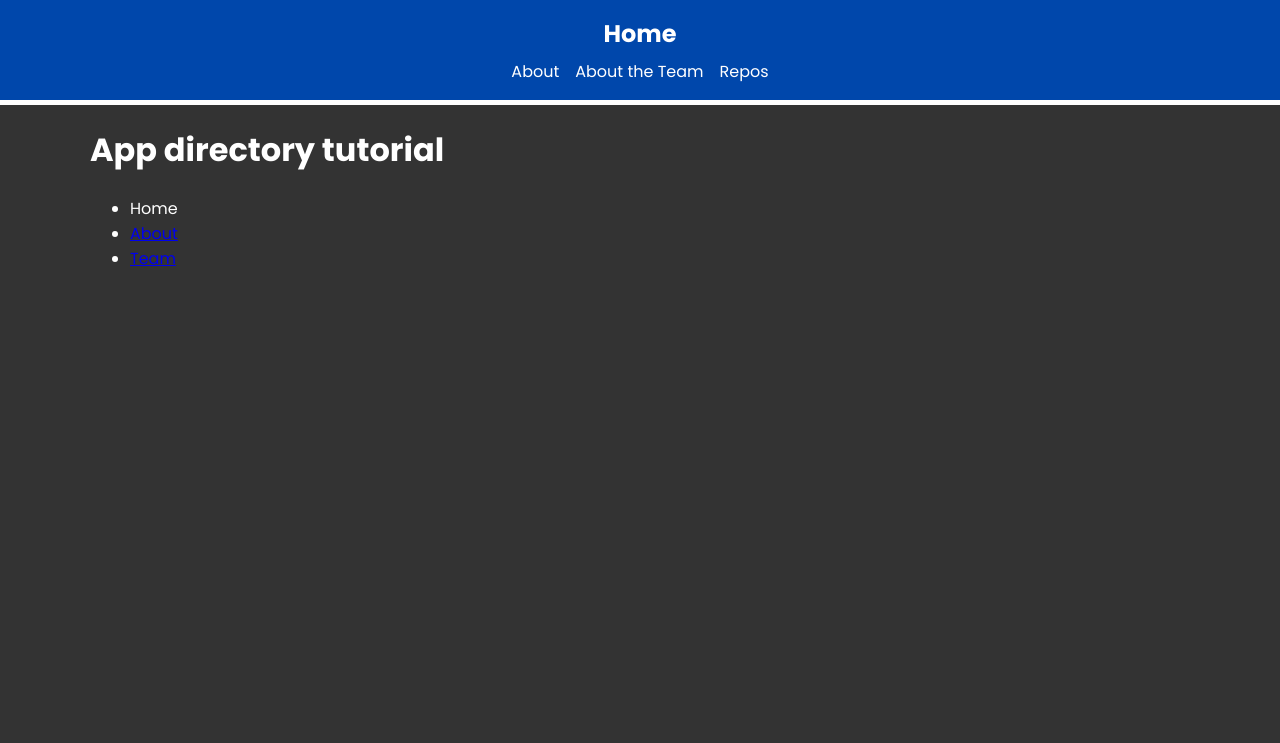
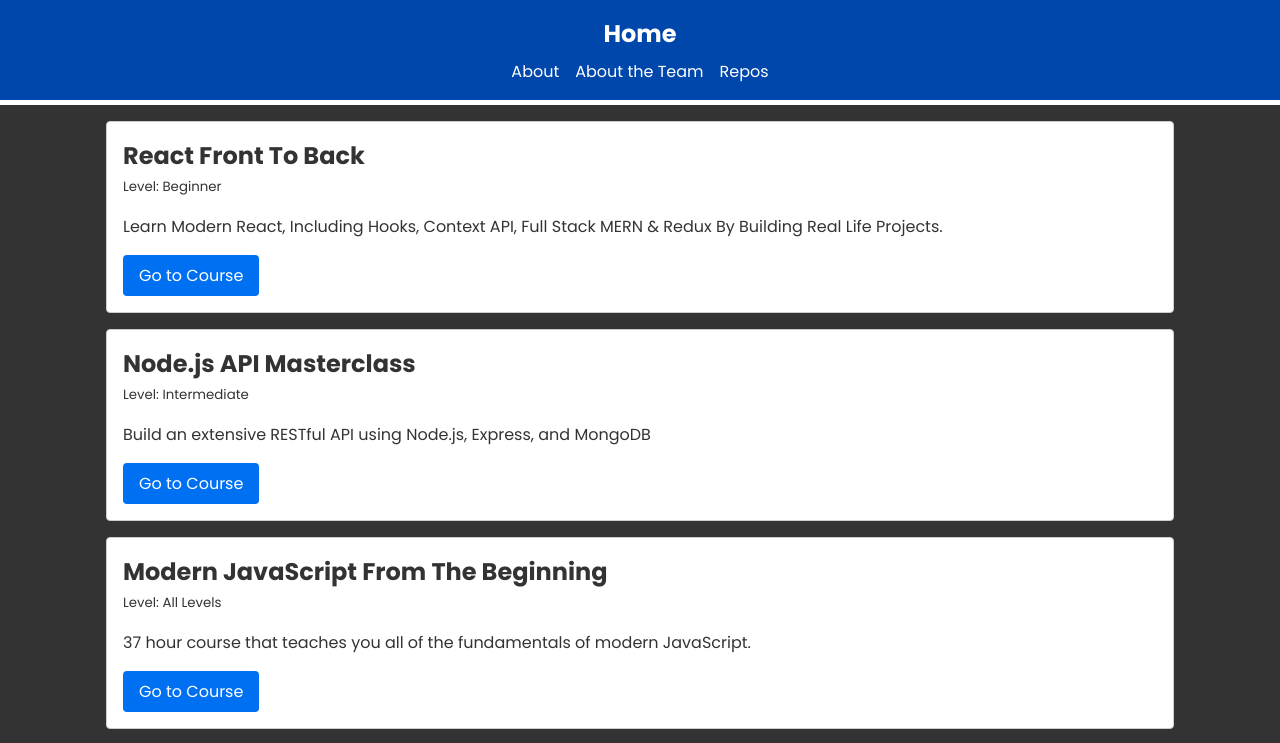
Before and after one commit to gabrielbourget/app-router-tutorial, a Next.js app: page / in a window 1280 px wide. Shown: the top 743 px of the page. Built offline with nearby package versions, Linux system fonts and the light colour scheme.

Commit message:
tutorial work

```diff
--- /dev/null
+++ b/src/app/api/courses/data.json
@@ -0,0 +1,37 @@
+[
+  {
+    "id": 1,
+    "title": "React Front To Back",
+    "description": "Learn Modern React, Including Hooks, Context API, Full Stack MERN & Redux By Building Real Life Projects.",
+    "link": "https://www.traversymedia.com/Modern-React-Front-To-Back-Course",
+    "level": "Beginner"
+  },
+  {
+    "id": 2,
+    "title": "Node.js API Masterclass",
+    "description": "Build an extensive RESTful API using Node.js, Express, and MongoDB",
+    "link": "https://www.traversymedia.com/node-js-api-masterclass",
+    "level": "Intermediate"
+  },
+  {
+    "id": 3,
+    "title": "Modern JavaScript From The Beginning",
+    "description": "37 hour course that teaches you all of the fundamentals of modern JavaScript.",
+    "link": "https://www.traversymedia.com/modern-javascript-2-0",
+    "level": "All Levels"
+  },
+  {
+    "id": 4,
+    "title": "Next.js Dev To Deployment",
+    "description": "Learn Next.js by building a music event website and a web dev blog as a static website",
+    "link": "https://www.traversymedia.com/next-js-dev-to-deployment",
+    "level": "Intermediate"
+  },
+  {
+    "id": 5,
+    "title": "50 Projects in 50 Days",
+    "description": "Sharpen your skills by building 50 quick, unique & fun mini projects.",
+    "link": "https://www.traversymedia.com/50-Projects-In-50-Days",
+    "level": "Beginner"
+  }
+]
--- /dev/null
+++ b/src/app/api/courses/route.ts
@@ -0,0 +1,6 @@
+import { NextResponse } from "next/server";
+import courses from "./data.json";
+
+export async function GET(request: any) {
+  return NextResponse.json(courses);
+};
--- a/src/app/page.tsx
+++ b/src/app/page.tsx
@@ -1,14 +1,10 @@
 import Link from "next/link";
+import Courses from "@/components/Courses";
 
 const HomePage = () => {
   return (
     <>
-      <h1>App directory tutorial</h1>
-      <ul>
-        <li><Link href="/"></Link>Home</li>
-        <li><Link href="/about">About</Link></li>
-        <li><Link href="/about/team">Team</Link></li>
-      </ul>
+      <Courses />
     </>
   );
 }
--- /dev/null
+++ b/src/components/Courses.tsx
@@ -0,0 +1,30 @@
+import Link from "next/link";
+
+async function fetchCourses() {
+  const response = await fetch(`http://localhost:3002/api/courses`);
+  const courses = await response.json();
+  return courses;
+}
+
+const Courses = async () => {
+  const courses = await fetchCourses();
+
+  return (
+    <div className="courses">
+      {
+        courses.map((course: any) => (
+          <div key={course.id} className="card">
+            <h2>{course.title}</h2>
+            <small>Level: {course.level}</small>
+            <p>{course.description}</p>
+            <Link href={course.link} target="_blank" className="btn">
+              Go to Course
+            </Link>
+          </div>
+        ))
+      }
+    </div>
+  );
+}
+
+export default Courses;
```
